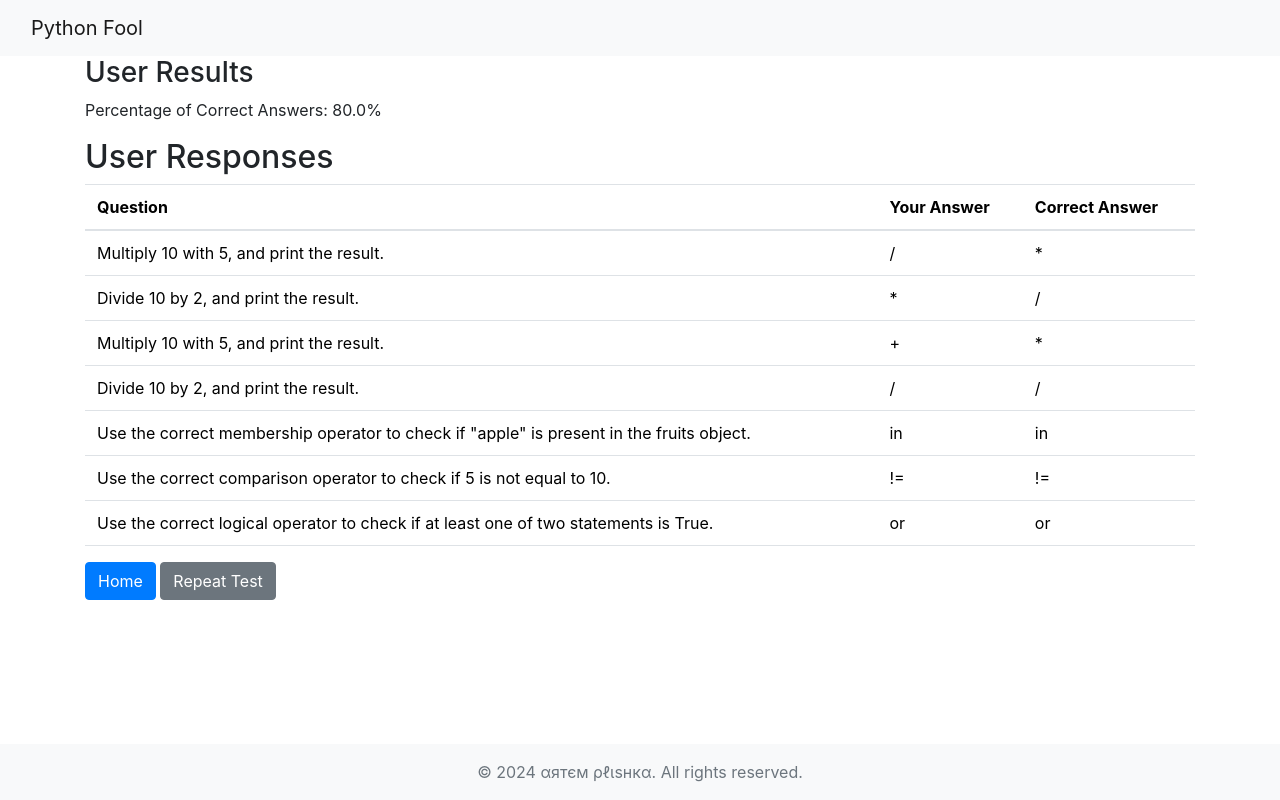
After one commit to APIishka/django-fill-blank, a Django app: page /submit_results/ in a window 1280 px wide. The commit adds this page. Run offline with Django 4.2, Linux system fonts and the light colour scheme; data comes from the database, SQL or seed files in the repository; both versions use the stored data as it was after the commit; some libraries are stand-ins or nearby versions.

Commit message:
final working v, added answer submitting, table, results and some ui improvments

```diff
--- a/app/templates/base_generic.html
+++ b/app/templates/base_generic.html
@@ -16,20 +16,18 @@
     <nav class="navbar navbar-expand-lg navbar-light bg-light">
         <div class="container-fluid">
             <a class="navbar-brand" href="/">Python Fool</a>
-            <button class="navbar-toggler" type="button" data-bs-toggle="collapse" data-bs-target="#navbarScroll" aria-controls="navbarScroll" aria-expanded="false" aria-label="Toggle navigation">
-            <span class="navbar-toggler-icon"></span>
-            </button>
-            <div class="collapse navbar-collapse" id="navbarScroll">
-                <ul class="navbar-nav me-auto my-2 my-lg-0 navbar-nav-scroll" style="--bs-scroll-height: 100px;">
-                    {% comment %} <a class="dropdown-item" href="{% url 'operator-question-view' question_id %}">Question 1</a> {% endcomment %}
-                </ul>
-            </div>
         </div>
     </nav>
     <div class="container">
         {% block content %}{% endblock %}
     </div>
 
+    <footer class="footer mt-auto py-3 bg-light" style="position: fixed; left: 0; bottom: 0; width: 100%;">
+        <div class="container text-center">
+            <span class="text-muted">© 2024 αятєм ρℓιѕнкα. All rights reserved.</span>
+        </div>
+    </footer>
+
 <script>
 </script>
 
--- a/app/templates/index.html
+++ b/app/templates/index.html
@@ -3,7 +3,7 @@
 {% block content %}
     <div style="padding-top: 90px;">
         <h1>Welcome to the Python Fool Test!</h1>
-        <p>This test consists of multiple-choice questions.</p>
+        <p>This tests consists tests on Python Operands.</p>
         <p>Start the test by navigating to the <a href="{% url 'question_detail' test_id=test_id question_id=first_question.id %}">first question</a>.</p>
     </div>
 {% endblock %}
--- /dev/null
+++ b/app/templates/submit_results.html
@@ -0,0 +1,57 @@
+{% extends "base_generic.html" %}
+
+{% block content %}
+    <div>
+        <h3>User Results</h3>
+        <p>Percentage of Correct Answers: {{ percentage_correct }}%</p>
+        <h2>User Responses</h2>
+        <table class="table">
+            <thead>
+                <tr>
+                <th scope="col">Question</th>
+                <th scope="col">Your Answer</th>
+                <th scope="col">Correct Answer</th>
+                </tr>
+            </thead>
+            <tbody>
+                {% for user_response in user_responses %}
+                <tr>
+                    <td>{{ user_response.question.description }}</td>
+                    <td>{{ user_response.answer_text }}</td>
+                    <td>
+                    {% for answer in user_response.question.answer_set.all %}
+                        {{ answer.text }}
+                    {% endfor %}
+                    </td>
+                </tr>
+                {% endfor %}
+            </tbody>
+            </table>
+        <div>
+            <a href="{% url 'index' %}" class="btn btn-primary">Home</a>
+            <a href="{% url 'question_detail' test_id=1 question_id=1 %}" class="btn btn-secondary">Repeat Test</a>
+        </div>
+        <script>
+            window.addEventListener('beforeunload', function() {
+                fetch('/delete_user_responses/', {
+                    method: 'POST',
+                    headers: {
+                        'Content-Type': 'application/json',
+                        'X-CSRFToken': '{{ csrf_token }}'
+                    },
+                    body: JSON.stringify({})
+                })
+                .then(response => {
+                    if (response.ok) {
+                        console.log('User responses deleted successfully');
+                    } else {
+                        console.error('Failed to delete user responses');
+                    }
+                })
+                .catch(error => {
+                    console.error('Error deleting user responses:', error);
+                });
+            });
+        </script>
+    </div>
+{% endblock %}
--- a/app/urls.py
+++ b/app/urls.py
@@ -2,7 +2,9 @@ from django.urls import path
 from . import views
 
 urlpatterns = [
-  path('', views.index, name='index'),
-  path('question/<int:test_id>/<int:question_id>/', views.question_detail, name='question_detail'),
-  path('submit_response/<int:test_id>/<int:question_id>/', views.submit_user_response, name='submit_response'),
+    path('', views.index, name='index'),
+    path('question/<int:test_id>/<int:question_id>/', views.question_detail, name='question_detail'),
+    path('submit_response/<int:test_id>/<int:question_id>/', views.submit_user_response, name='submit_response'),
+    path('submit_results/', views.submit_results, name='submit_results'),
+    path('delete_user_responses/', views.delete_user_responses, name='delete_user_responses'),
 ]
--- a/app/views.py
+++ b/app/views.py
@@ -1,7 +1,7 @@
 from django.shortcuts import redirect, render, get_object_or_404
 from django.http import JsonResponse
-from .forms import AnswerForm
-from .models import Answer, Question, Test, UserResponse
+from .models import Question, Test, UserResponse
+from django.db.models import F
 
 def _format_question_text(text, placeholder):
     # Replace 'coh7$' with input field
@@ -32,7 +32,7 @@ def question_detail(request, test_id, question_id):
 def submit_user_response(request, test_id, question_id):
     if request.method == 'POST':
         answer_text = request.POST.get('answer', '')  # Get the answer text from the form
-        if answer_text:  # Check if the answer text is not empty
+        if answer_text:
             try:
                 test = Test.objects.get(pk=test_id)
                 question = Question.objects.get(pk=question_id)
@@ -44,11 +44,30 @@ def submit_user_response(request, test_id, question_id):
                     # Redirect to the next question
                     return redirect('question_detail', test_id=test_id, question_id=next_question.id)
                 else:
-                    # No more questions, redirect to the index page
-                    return redirect('index')
+                    # No more questions, redirect to the results page
+                    return redirect('submit_results')
             except (Test.DoesNotExist, Question.DoesNotExist) as e:
                 return JsonResponse({'error': str(e)}, status=404)  # Handle missing test or question
         else:
             return JsonResponse({'error': 'Answer text is required'}, status=400)  # Handle empty answer text
     else:
         return JsonResponse({'error': 'Only POST requests are allowed'}, status=405)  # Handle non-POST requests
+
+
+def submit_results(request):
+    if request.method == 'GET':
+        user_responses = UserResponse.objects.all()
+        total_questions = Question.objects.count()
+        correct_answers = UserResponse.objects.filter(answer_text=F('question__answer__text')).count()
+        percentage_correct = (correct_answers / total_questions) * 100 if total_questions > 0 else 0
+        context = {
+            'user_responses': user_responses,
+            'percentage_correct': percentage_correct
+        }
+        return render(request, 'submit_results.html', context)
+    else:
+        return JsonResponse({'error': 'Only GET requests are allowed'}, status=405)
+
+def delete_user_responses(request):
+    UserResponse.objects.all().delete()
+    return JsonResponse({'message': 'User responses deleted successfully'})
```
Also changed, not shown: app/static/css/styles.css (deleted, +0 -18 lines), db.sqlite3.
